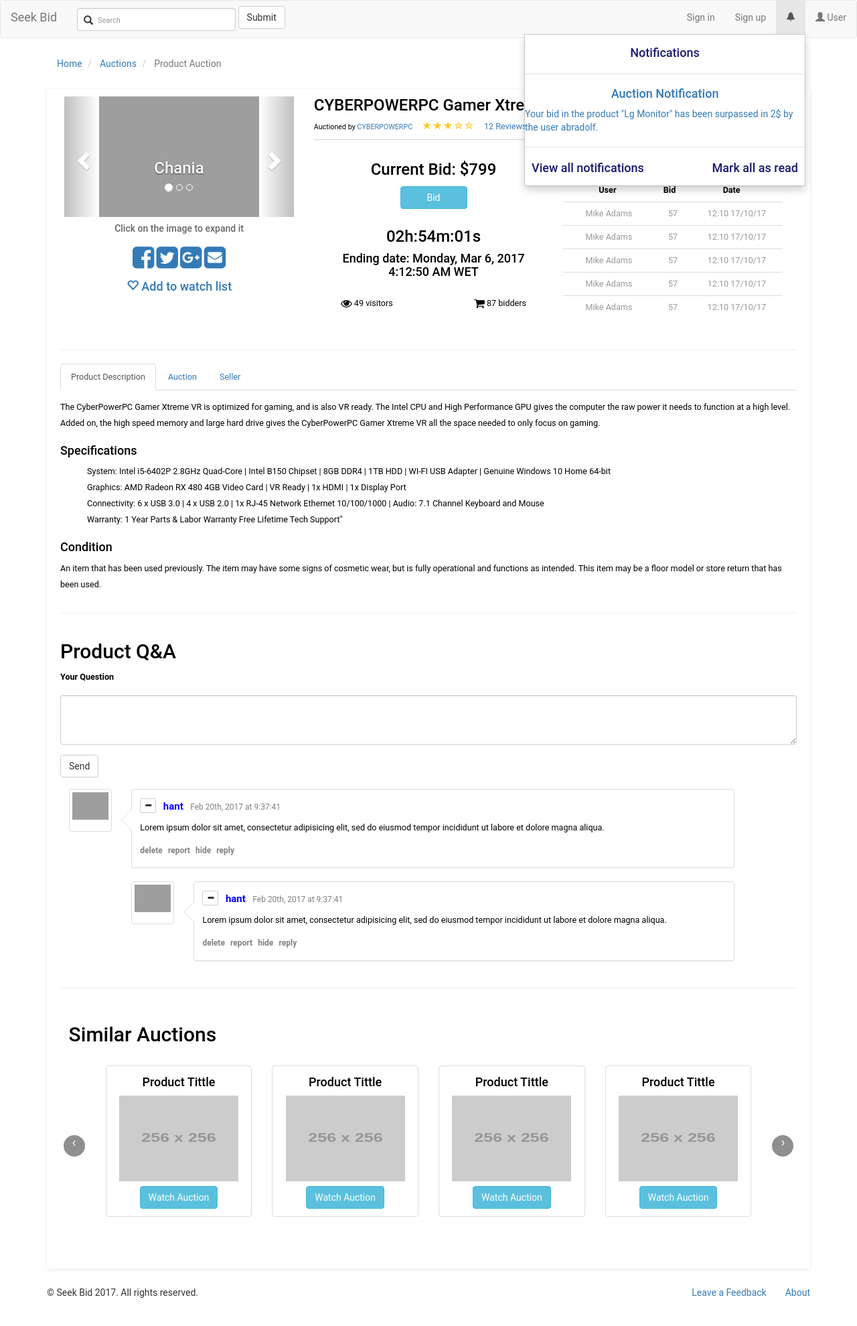
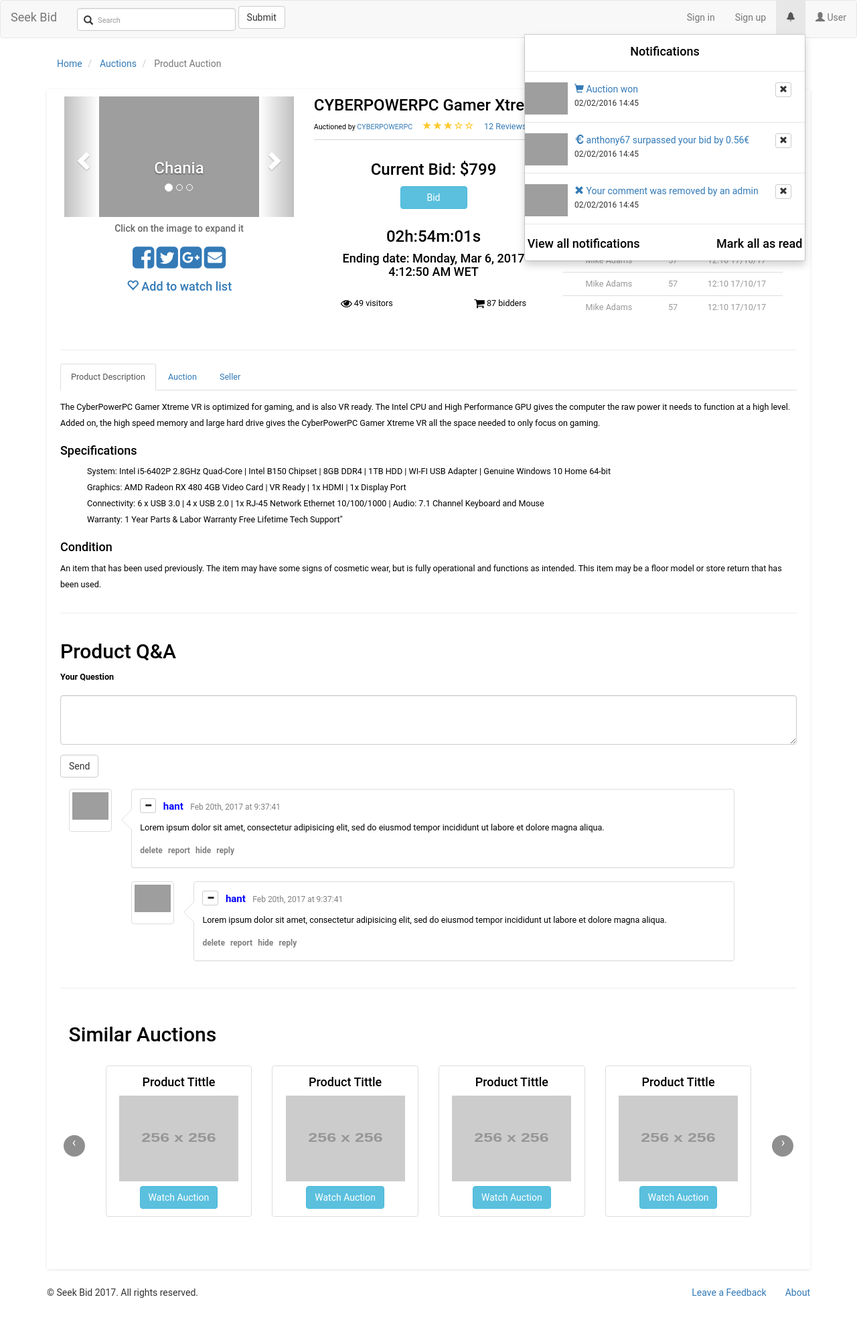
Before and after one commit to renatoabreu11/LBAW, a PHP site: page /auction.html in a window 1280 px wide, after a click that opens the changed part. Shown: the whole page at 67% size. Run offline with PHP 8.4, Linux system fonts and the light colour scheme; grey boxes labelled with a size stand in for pictures from a placeholder-image service; some libraries are stand-ins or nearby versions; grey boxes are pictures that could not be loaded.

Commit message:
minor changes to notifications

```diff
--- a/SeekBid/app/auction.html
+++ b/SeekBid/app/auction.html
@@ -108,13 +108,60 @@
               </div>
               <li class="divider"></li>
               <div class="notifications-wrapper">
-                <a class="content" href="#">
-                  <div class="notification-item">
-                    <h4 class="text-center">Auction Notification</h4>
-                    <p>Your bid in the product "Lg Monitor" has been surpassed in 2$ by the user abradolf.</p>
+                <div class="media notification-media">
+                  <div class="media-left">
+                    <a href="#"><img src="https://www.thurrott.com/wp-content/uploads/2015/10/surface-book-hero.jpg" width="64"></a>
                   </div>
-                </a>
+                  <div class="media-body">
+                    <a href="#" class="notifications-item-title">
+                      <i class="glyphicon glyphicon-shopping-cart"></i> Auction won
+                    </a>
+                    <p class="notification-item-date"><small>02/02/2016 14:45</small></p>
+                  </div>
+                  <div class="media-right">
+                    <button type="button" class="notification-item-remove btn btn-default btn-xs"><i class="glyphicon glyphicon-remove"></i></button>
+                  </div>
+                </div>
               </div>
+
+              <li class="divider"></li>
+
+              <div class="notifications-wrapper">
+                <div class="media notification-media">
+                  <div class="media-left">
+                    <a href="#"><img src="https://www.thurrott.com/wp-content/uploads/2015/10/surface-book-hero.jpg" width="64"></a>
+                  </div>
+                  <div class="media-body">
+                    <a href="#" class="notifications-item-title">
+                      <i class="glyphicon glyphicon-euro"></i> anthony67 surpassed your bid by 0.56€
+                    </a>
+                    <p class="notification-item-date"><small>02/02/2016 14:45</small></p>
+                  </div>
+                  <div class="media-right">
+                    <button type="button" class="notification-item-remove btn btn-default btn-xs"><i class="glyphicon glyphicon-remove"></i></button>
+                  </div>
+                </div>
+              </div>
+
+              <li class="divider"></li>
+
+              <div class="notifications-wrapper">
+                <div class="media notification-media">
+                  <div class="media-left">
+                    <a href="#"><img src="https://www.thurrott.com/wp-content/uploads/2015/10/surface-book-hero.jpg" width="64"></a>
+                  </div>
+                  <div class="media-body">
+                    <a href="#" class="notifications-item-title">
+                      <i class="glyphicon glyphicon-remove"></i> Your comment was removed by an admin
+                    </a>
+                    <p class="notification-item-date"><small>02/02/2016 14:45</small></p>
+                  </div>
+                  <div class="media-right">
+                    <button type="button" class="notification-item-remove btn btn-default btn-xs"><i class="glyphicon glyphicon-remove"></i></button>
+                  </div>
+                </div>
+              </div>
+
 
               <li class="divider"></li>
               <div class="notification-footer">
--- a/SeekBid/app/styles/main.css
+++ b/SeekBid/app/styles/main.css
@@ -79,16 +79,17 @@
 .notifications-wrapper {
   overflow: auto;
   max-height:350px;
+  padding-top: 0.5em;
+}
+
+.notification-footer > h4{
+ padding: 0 0.2em 0 0.2em;
 }
 
 .menu-title {
-  color:midnightblue;
+  color: #000000;
   font-size: large;
   display:inline-block;
-}
-
-.notification-heading, .notification-footer  {
-  padding:2px 10px;
 }
 
 .dropdown .notifications-empty {
@@ -107,6 +108,8 @@
 .dropdown .notifications-wrapper .media-right {
   padding-right: 20px;
 }
+
+
 
 .modal-header{
   background-color: #f9f9f9;
@@ -908,26 +911,11 @@
   background-color: #222222;
 }
 
-/*.notification-page-container */
-.notification-media {
-  margin: 0px;
-}
-
-/*.notification-page-container */
-.notification-item .notification-next-divider {
-  margin-top: 0px;
-  margin-bottom: 6px;
-}
-
 .notification-item-user {
   color: #333333;
   font-weight: bolder;
 }
 
-/*.notification-page-container
-.notification-media .notification-item-date {
-  color: #757575;
-}
 /*=============== Create Auction =================*/
 
 .newAuctionH{
@@ -950,23 +938,3 @@
 .well .controls {
   padding-bottom: 1em;
 }
-
-/* layout.css Style */
-.upload-drop-zone {
-  height: 200px;
-  border-width: 2px;
-  margin-bottom: 20px;
-}
-
-/* skin.css Style*/
-.upload-drop-zone {
-  color: #ccc;
-  border-style: dashed;
-  border-color: #ccc;
-  line-height: 200px;
-  text-align: center
-}
-.upload-drop-zone.drop {
-  color: #222;
-  border-color: #222;
-}
```
